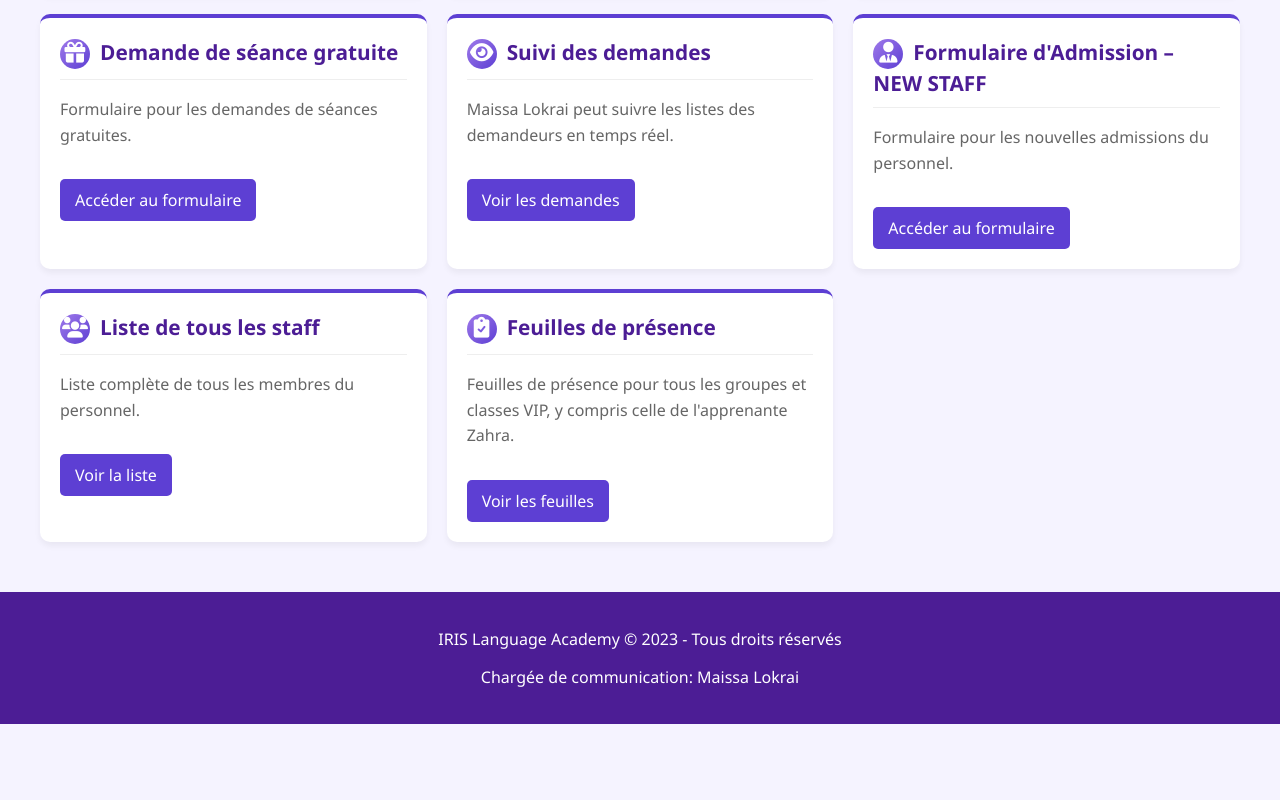
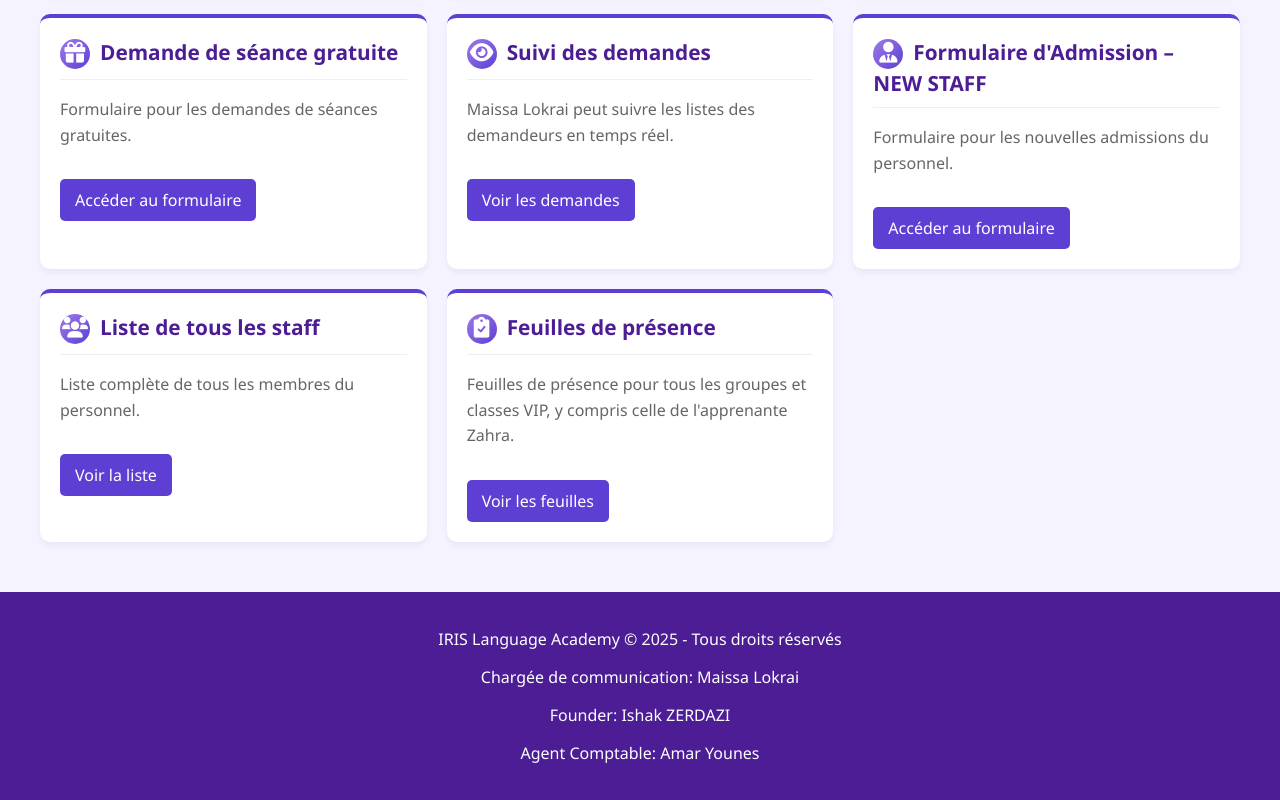
Before and after one commit to irisacademy-dz/gestion, a plain HTML site: page index.html in a window 1280 px wide. Shown: the part 371-1171 px from the top of the page. Before the commit the page ends 1095 px from the top, so only its background shows below. Drawn offline with Linux system fonts and the light colour scheme.

Commit message:
Update index.html

```diff
--- a/index.html
+++ b/index.html
@@ -216,8 +216,12 @@
     </div>
 
     <footer>
-        <p>IRIS Language Academy &copy; 2023 - Tous droits réservés</p>
+        <p>IRIS Language Academy &copy; 2025 - Tous droits réservés</p>
         <p>Chargée de communication: Maissa Lokrai</p>
+                <p>Founder: Ishak ZERDAZI</p>
+                <p>Agent Comptable: Amar Younes</p>
+
+
     </footer>
 </body>
 </html>
```
